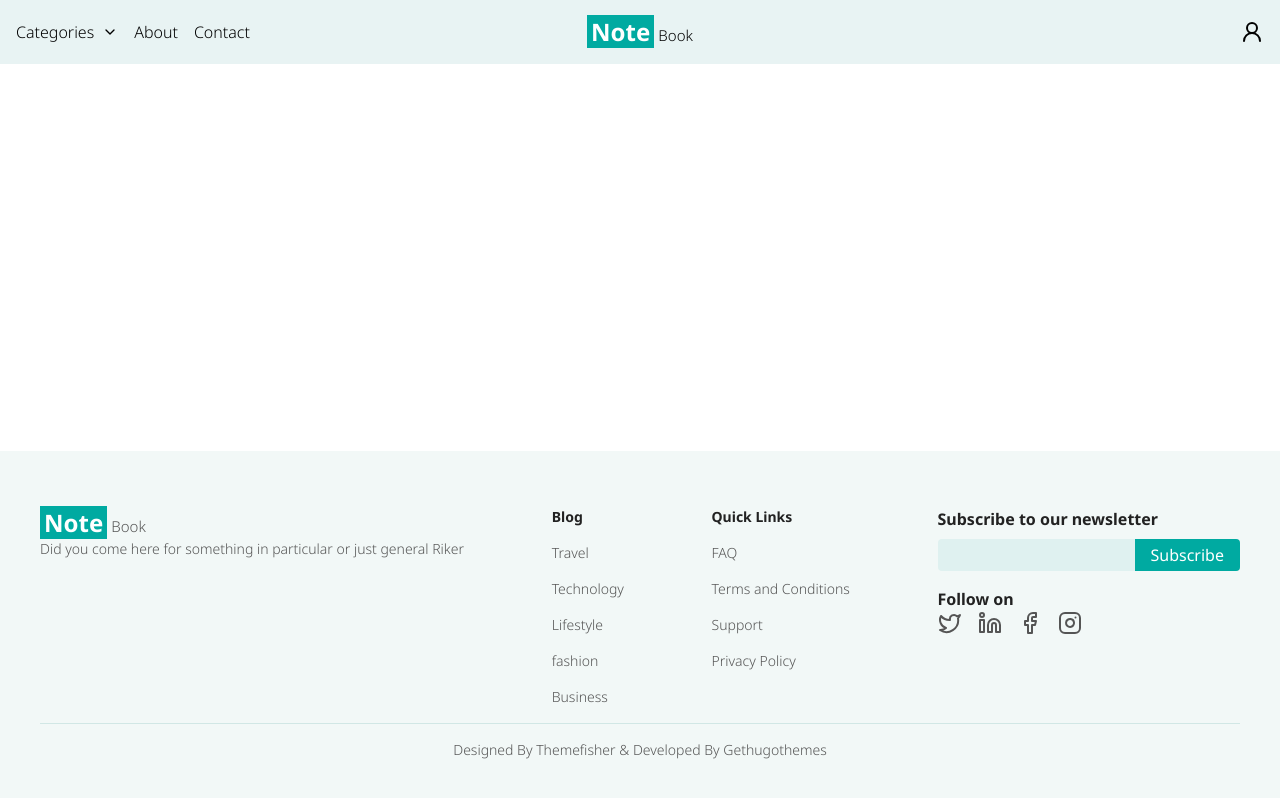
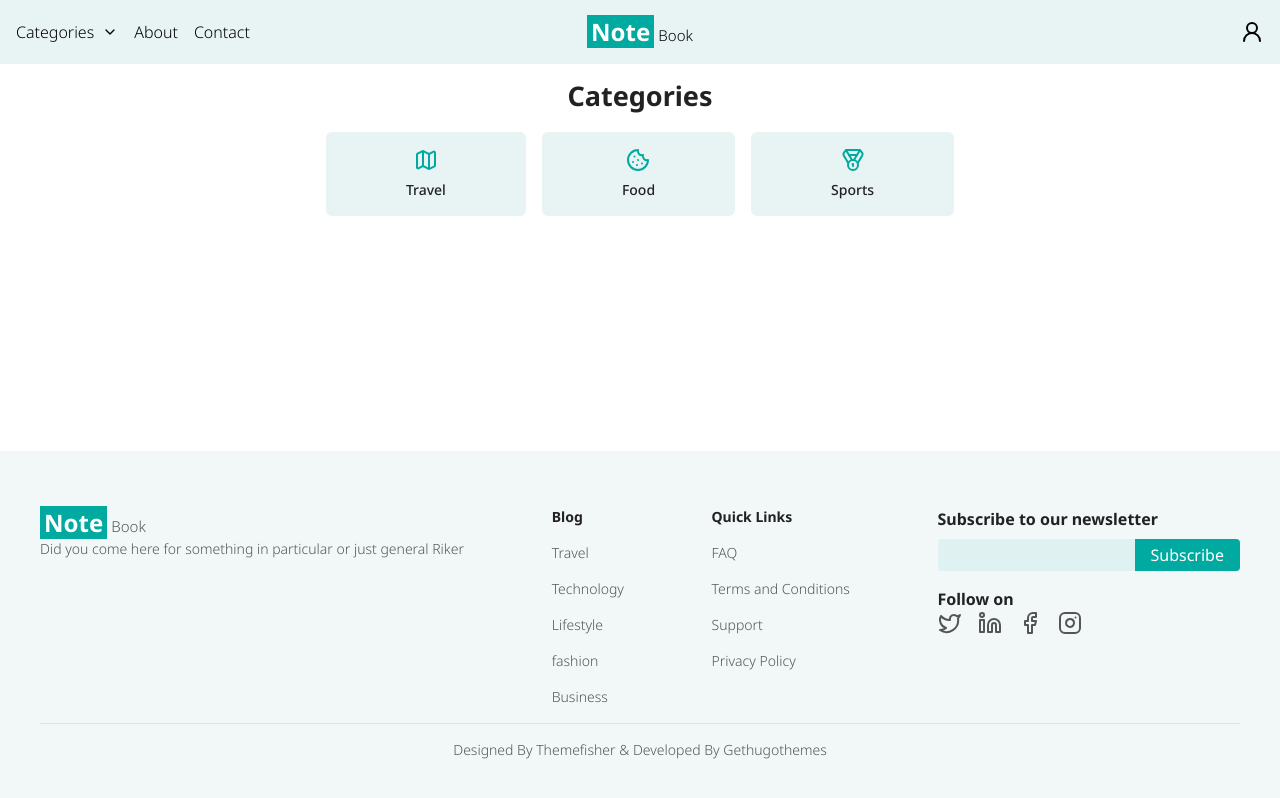
Before and after one commit to anaysah/benchAiBlog, a React (Vite) app in the folder frontend/: page /Categories in a window 1280 px wide. Built offline with nearby package versions, Linux system fonts and the light colour scheme.

Commit message:
feat: Categories page without api integration

```diff
--- a/frontend/src/App.jsx
+++ b/frontend/src/App.jsx
@@ -2,6 +2,7 @@ import { BrowserRouter, Routes, Route } from 'react-router-dom';
 import Header from './components/layout/Header';
 import Footer from './components/layout/Footer';
 import Home from './pages/Home';
+import Categories from './pages/Categories'
 // import Login from './components/auth/Login';
 // import Register from './components/auth/Register';
 // import Logout from './components/auth/Logout';
@@ -14,6 +15,7 @@ function App() {
         <main className="flex-grow">
           <Routes>
             <Route path="/" element={<Home />} />
+            <Route path="/Categories" element={<Categories />} />
             {/* <Route path="/login" element={<Login />} /> */}
             {/* <Route path="/register" element={<Register />} /> */}
             {/* <Route path="/logout" element={<Logout />} /> */}
--- /dev/null
+++ b/frontend/src/pages/Categories.jsx
@@ -0,0 +1,32 @@
+import React from 'react'
+
+export const CategoryBox = ({ name, svg }) => {
+    return (
+      <div className="flex flex-col items-center justify-center p-4  rounded-md bg-back-1 px-20">
+        <div
+          className=" mb-2 flex flex-col items-center justify-center text-text-1"
+          dangerouslySetInnerHTML={{ __html: svg }}
+        />
+        <div className="text-sm font-medium text-center text-text-4">
+          {name}
+        </div>
+      </div>
+    );
+  };
+
+
+
+function Categories() {
+    return (
+      <div className="container mx-auto p-4">
+        <h1 className="text-3xl font-bold text-center text-[27px] text-text-4 mb-5">Categories</h1>
+        <div className='flex justify-center flex-wrap gap-4'>
+            <CategoryBox name="Travel" svg={`<svg xmlns="http://www.w3.org/2000/svg" width="24" height="24" viewBox="0 0 24 24" fill="none" stroke="currentColor" stroke-width="2" stroke-linecap="round" stroke-linejoin="round" class="lucide lucide-map-icon lucide-map"><path d="M14.106 5.553a2 2 0 0 0 1.788 0l3.659-1.83A1 1 0 0 1 21 4.619v12.764a1 1 0 0 1-.553.894l-4.553 2.277a2 2 0 0 1-1.788 0l-4.212-2.106a2 2 0 0 0-1.788 0l-3.659 1.83A1 1 0 0 1 3 19.381V6.618a1 1 0 0 1 .553-.894l4.553-2.277a2 2 0 0 1 1.788 0z"/><path d="M15 5.764v15"/><path d="M9 3.236v15"/></svg>` }/>
+            <CategoryBox name="Food" svg={`<svg xmlns="http://www.w3.org/2000/svg" width="24" height="24" viewBox="0 0 24 24" fill="none" stroke="currentColor" stroke-width="2" stroke-linecap="round" stroke-linejoin="round" class="lucide lucide-cookie-icon lucide-cookie"><path d="M12 2a10 10 0 1 0 10 10 4 4 0 0 1-5-5 4 4 0 0 1-5-5"/><path d="M8.5 8.5v.01"/><path d="M16 15.5v.01"/><path d="M12 12v.01"/><path d="M11 17v.01"/><path d="M7 14v.01"/></svg>` }/>
+            <CategoryBox name="Sports" svg={`<svg xmlns="http://www.w3.org/2000/svg" width="24" height="24" viewBox="0 0 24 24" fill="none" stroke="currentColor" stroke-width="2" stroke-linecap="round" stroke-linejoin="round" class="lucide lucide-medal-icon lucide-medal"><path d="M7.21 15 2.66 7.14a2 2 0 0 1 .13-2.2L4.4 2.8A2 2 0 0 1 6 2h12a2 2 0 0 1 1.6.8l1.6 2.14a2 2 0 0 1 .14 2.2L16.79 15"/><path d="M11 12 5.12 2.2"/><path d="m13 12 5.88-9.8"/><path d="M8 7h8"/><circle cx="12" cy="17" r="5"/><path d="M12 18v-2h-.5"/></svg>` }/>
+        </div>
+      </div>
+    );
+  }
+
+  export default Categories;
```
